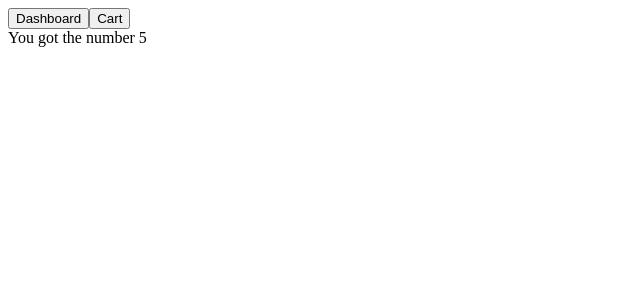
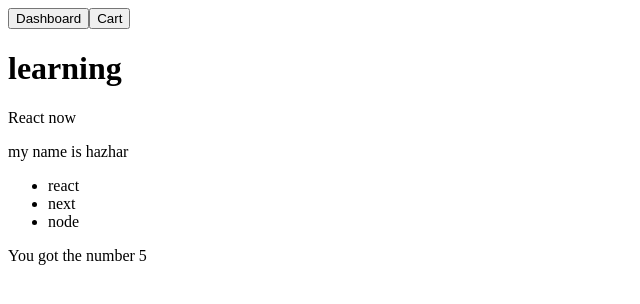
Before and after one commit to hazharmaroufi/react-v1, a React (Vite) app: page / in a window 1280 px wide. Shown: the top 304 px of the page, without its empty margins (0-640 px from the left). Built offline with nearby package versions, Linux system fonts and the light colour scheme.

Commit message:
learn props

```diff
--- a/src/App.jsx
+++ b/src/App.jsx
@@ -1,10 +1,14 @@
 import Dice from "./Dice.jsx";
 import Header from "./Header.jsx";
+import CourseList from "./CourseList.jsx";
+import InfoCard from "./InfoCard.jsx";
 
 function App() {
   return (
     <>
       <Header />
+      <InfoCard title="learning" desc="React now" />
+      <CourseList />
       <Dice />
     </>
   );
--- /dev/null
+++ b/src/CourseList.jsx
@@ -0,0 +1,18 @@
+function CourseList() {
+  const courses = [
+    { id: 1, name: "react" },
+    { id: 2, name: "next" },
+    { id: 3, name: "node" },
+  ];
+  return (
+    <>
+      <ul>
+        {courses.map((course) => (
+          <li key={course.id}>{course.name}</li>
+        ))}
+      </ul>
+    </>
+  );
+}
+
+export default CourseList;
--- /dev/null
+++ b/src/InfoCard.jsx
@@ -0,0 +1,12 @@
+function InfoCard({ title, desc }) {
+  const name = "hazhar";
+  return (
+    <>
+      <h1>{title}</h1>
+      <p>{desc}</p>
+      <p> my name is {name}</p>
+    </>
+  );
+}
+
+export default InfoCard;
```
Also changed, not shown: 1 other file (tests, documents, lock files or other folders).
